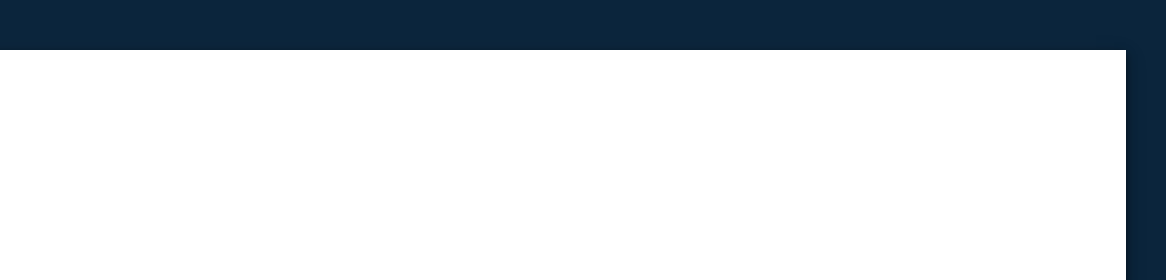
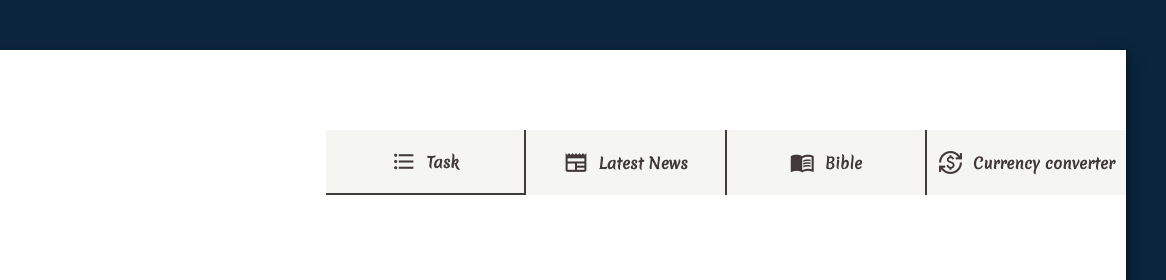
Before and after one commit to martin-alem/task-manager-v2, a website built with Parcel: page src/index.html in a window 1280 px wide. Shown: the top 280 px of the page, 114-1280 px from the left. Built offline with nearby package versions, Linux system fonts and the light colour scheme.

Commit message:
implemented the tab section

```diff
--- a/src/css/app.css
+++ b/src/css/app.css
@@ -95,11 +95,52 @@ body {
 }
 
 /*
+  TAB
+*/
+
+.main-container .tab-container {
+  background-color: var(--color-bg-button);
+  grid-area: Nav;
+  display: flex;
+  justify-content: space-between;
+  align-items: center;
+}
+
+.main-container .tab-container .tab-item-container {
+  cursor: pointer;
+  width: 100%;
+  height: 100%;
+  display: flex;
+  justify-content: center;
+  gap: 1rem;
+  align-items: center;
+}
+
+.main-container .tab-container .tab-item-container:not(:last-child) {
+  border-right: 2px solid var(--color-black);
+}
+
+.main-container .tab-container .tab-item-container .icon {
+  font-size: 2.5rem;
+  color: var(--color-black);
+}
+
+.main-container .tab-container .tab-item-container .tab-text {
+  font-size: 1.5rem;
+  color: var(--color-black);
+  font-weight: bold;
+}
+
+/*
  Utility
 */
 .hide {
   display: none;
   opacity: 0;
+}
+
+.active-tab {
+  border-bottom: 2px solid var(--color-black);
 }
 
 /*
--- a/src/index.html
+++ b/src/index.html
@@ -17,9 +17,30 @@
   </head>
   <body>
     <div class="main-container">
+      <!-- HEADER SECTION-->
       <div class="header">
         <span class="material-icons menu-icon">menu</span>
         <img class="logo" src="./images/logo.png" alt="logo" />
+      </div>
+
+      <!--NAVIGATION SECTION-->
+      <div class="tab-container">
+        <div class="tab-item-container active-tab">
+          <span class="material-icons icon task-icon"> format_list_bulleted </span>
+          <span class="tab-text">Task</span>
+        </div>
+        <div class="tab-item-container">
+          <span class="material-icons icon task-icon"> newspaper </span>
+          <span class="tab-text">Latest News</span>
+        </div>
+        <div class="tab-item-container">
+          <span class="material-icons icon task-icon"> menu_book </span>
+          <span class="tab-text">Bible</span>
+        </div>
+        <div class="tab-item-container">
+          <span class="material-icons icon task-icon"> currency_exchange </span>
+          <span class="tab-text">Currency converter</span>
+        </div>
       </div>
     </div>
     <script src="js/app.ts"></script>
```
